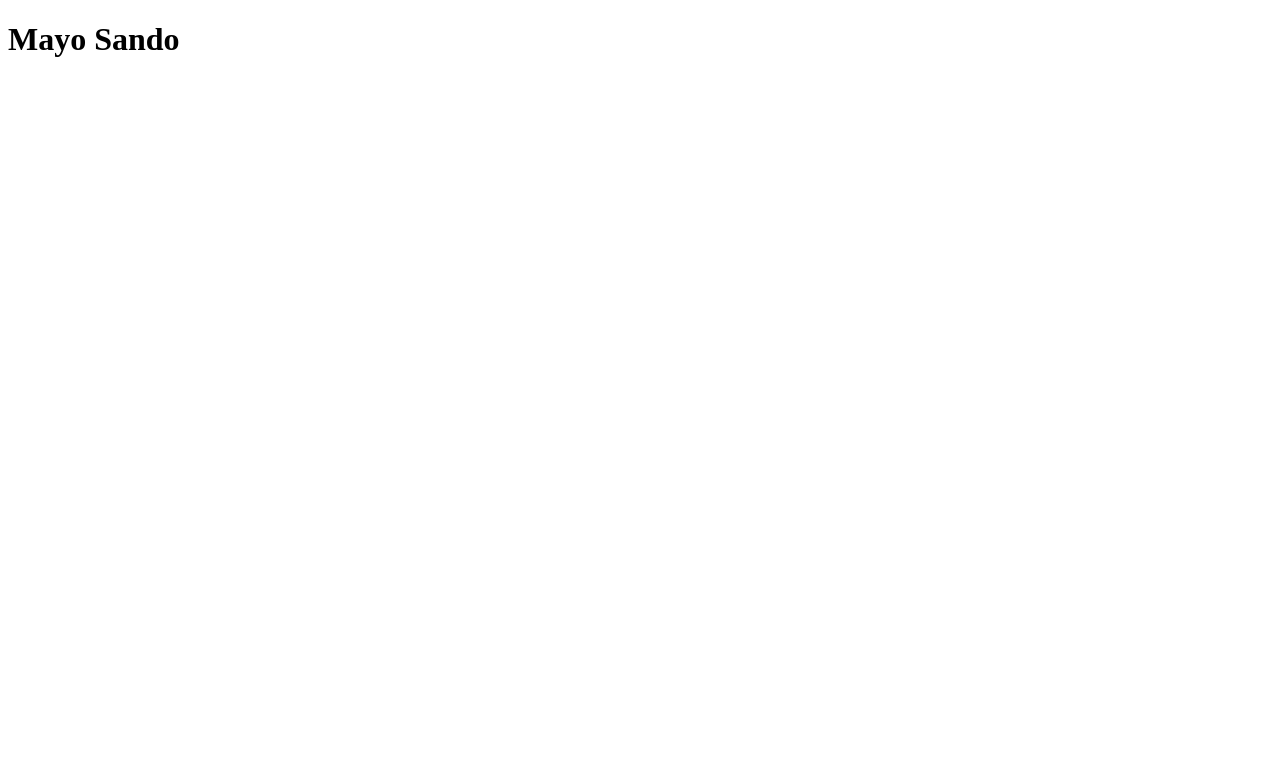
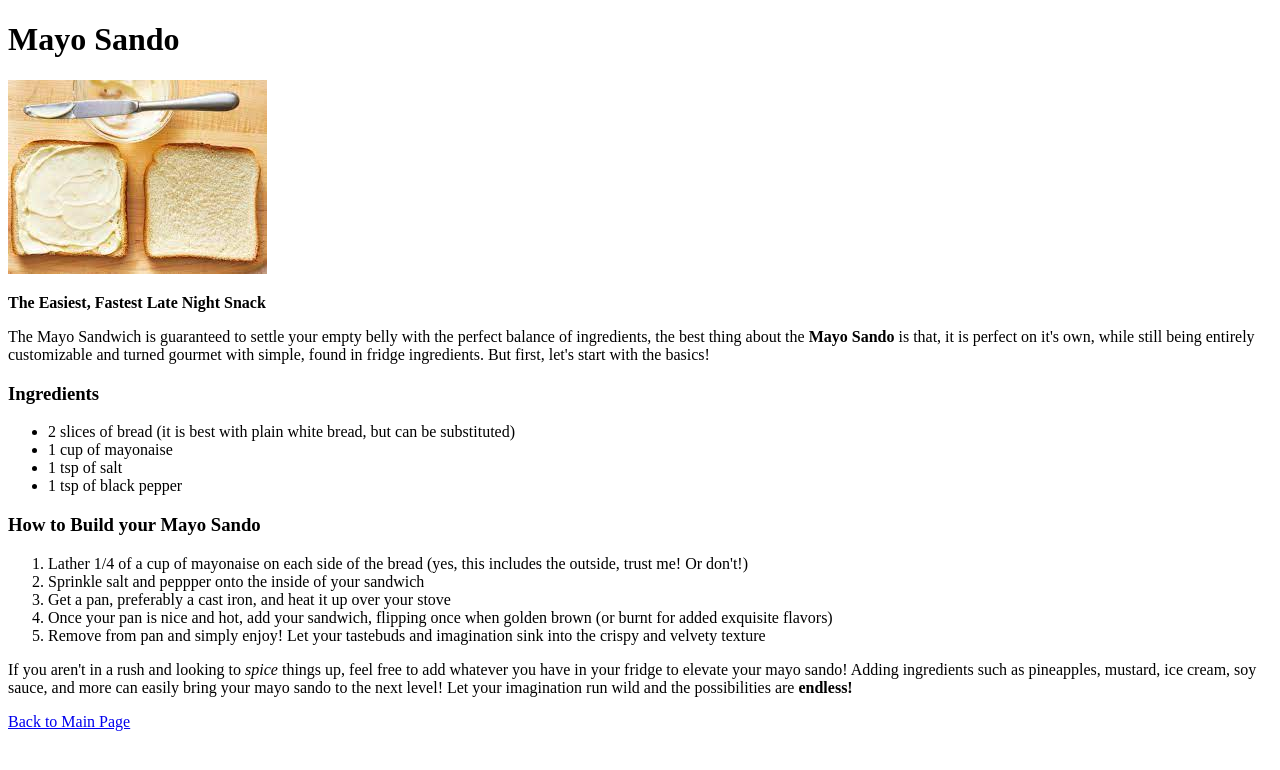
Before and after one commit to tylergt11/odin-recipes, a plain HTML site: page recipes/mayosando.html in a window 1280 px wide. Drawn offline with Linux system fonts and the light colour scheme.

Commit message:
mayowebpage

```diff
--- a/recipes/mayosando.html
+++ b/recipes/mayosando.html
@@ -9,6 +9,37 @@
 
     <body>
         <h1>Mayo Sando</h1>
+
+        <img src="../images/mayosandwich.jpeg" alt="Picture of Mayo Sandwich">
+
+        <p><strong>The Easiest, Fastest Late Night Snack</strong></p>
+
+        <p>The Mayo Sandwich is guaranteed to settle your empty belly with the perfect balance of ingredients, the best thing about the <strong> Mayo Sando </strong> is that, it is perfect on it's own, while still being entirely customizable and turned gourmet with simple, found in fridge ingredients. But first, let's start with the basics! </p>
+
+        <h3>Ingredients</h3>
+
+        <ul>
+            <li>2 slices of bread (it is best with plain white bread, but can be substituted)</li>
+            <li>1 cup of mayonaise</li>
+            <li>1 tsp of salt</li>
+            <li>1 tsp of black pepper</li>
+        </ul>
+
+        <h3>How to Build your Mayo Sando</h3>
+
+        <ol>
+            <li>Lather 1/4 of a cup of mayonaise on each side of the bread (yes, this includes the outside, trust me! Or don't!)</li>
+            <li>Sprinkle salt and peppper onto the inside of your sandwich</li>
+            <li>Get a pan, preferably a cast iron, and heat it up over your stove</li>
+            <li>Once your pan is nice and hot, add your sandwich, flipping once when golden brown (or burnt for added exquisite flavors)</li>
+            <li>Remove from pan and simply enjoy! Let your tastebuds and imagination sink into the crispy and velvety texture</li>
+        </ol>
+
+        <p>If you aren't in a rush and looking to <em>spice</em> things up, feel free to add whatever you have in your fridge to elevate your mayo sando! Adding ingredients such as pineapples, mustard, ice cream, soy sauce, and more can easily bring your mayo sando to the next level! Let your imagination run wild and the possibilities are <strong> endless! </strong></p>
+
+        <a href="../index.html">Back to Main Page</a>
+
+
     </body>
 
 
```
Also changed, not shown: index.html (+8 -2 lines), images/mayosandwich.jpeg (added), images/midnightsnacks.jpeg (added).
